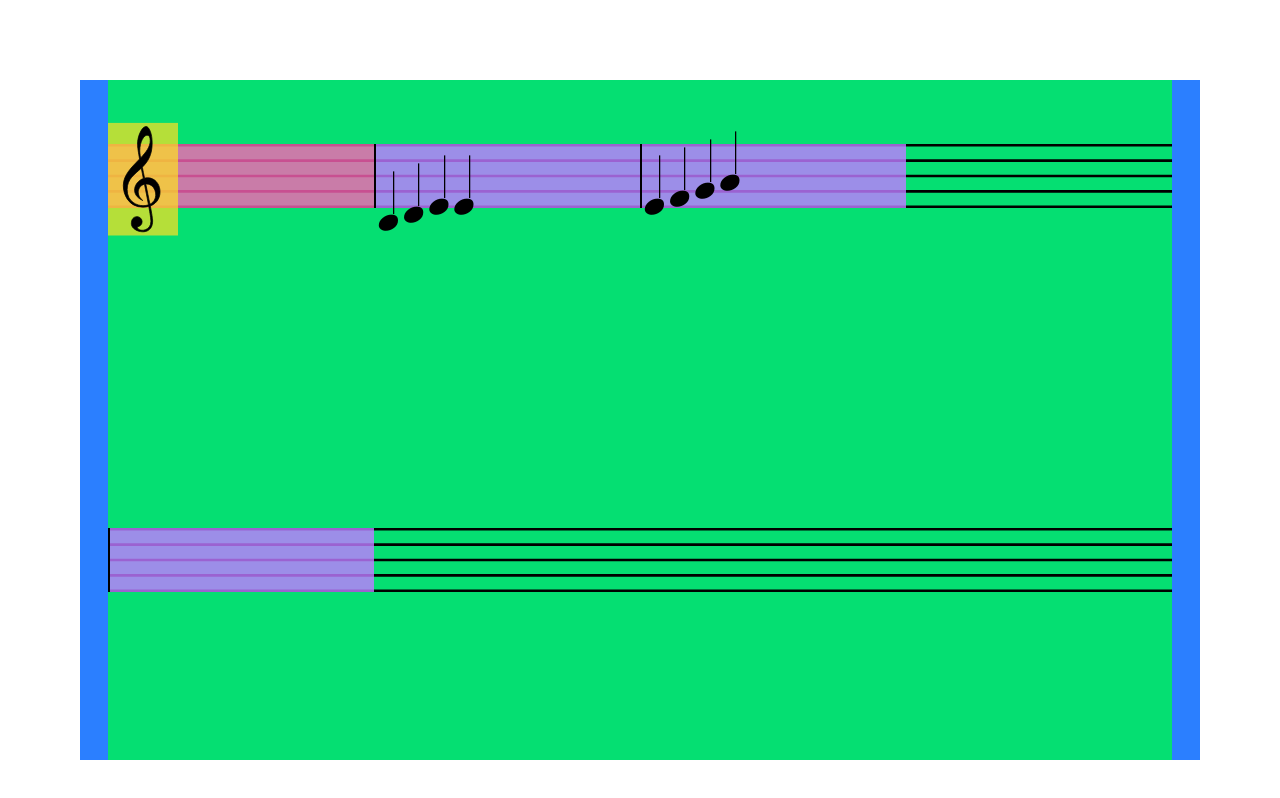
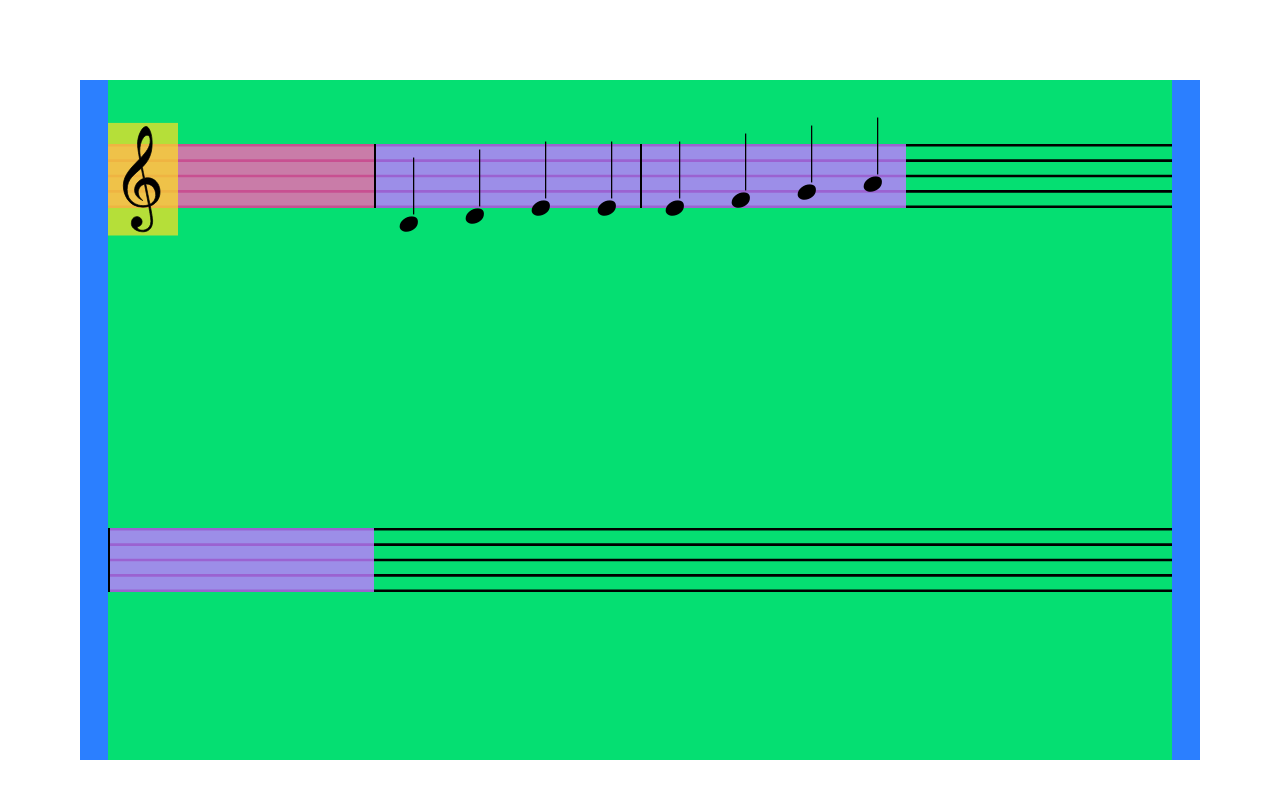
Before and after one commit to Peletic/SightreadingTrainer, a Next.js app: page / in a window 1280 px wide. Shown: the top 798 px of the page. Built offline with nearby package versions, Linux system fonts and the light colour scheme; a web font is replaced by a local one.

Commit message:
minor sizing adjustments

```diff
--- a/components/generics/GenericNote.tsx
+++ b/components/generics/GenericNote.tsx
@@ -4,13 +4,13 @@ import {musicCharacterMap} from "@/app/resources/asciiMusicCharacterMap";
 // combining stem = &#119141;
 // qnote = &#119135;
 
-const baseOffset = -2;
+const baseOffset = 3;
 const intervalOffset = -8;
 
 const upStemLOffset = -8;
-const upStemTOffset = 19.5;
+const upStemTOffset = 16.5;
 
-const stemYScalar = 1.2
+const stemYScalar = 1.6
 
 const offsetMap = {
     0: {
@@ -29,7 +29,7 @@ export default function GenericNote({note}: { note: Note }) {
     // we will use a negative top margin dict to accomplish our desired mapped offset
     // assume qnote e4 for testing
 
-    return (<div className={`text-black text-[80px] h-full`}
+    return (<div className={`text-black text-[76px] h-full mx-auto`}
                  style={{marginTop: `${offsetMap["0"][note.key]}px`}}>
         {musicCharacterMap.nsQNote.charPlain}
         <span className={"absolute"}
```
